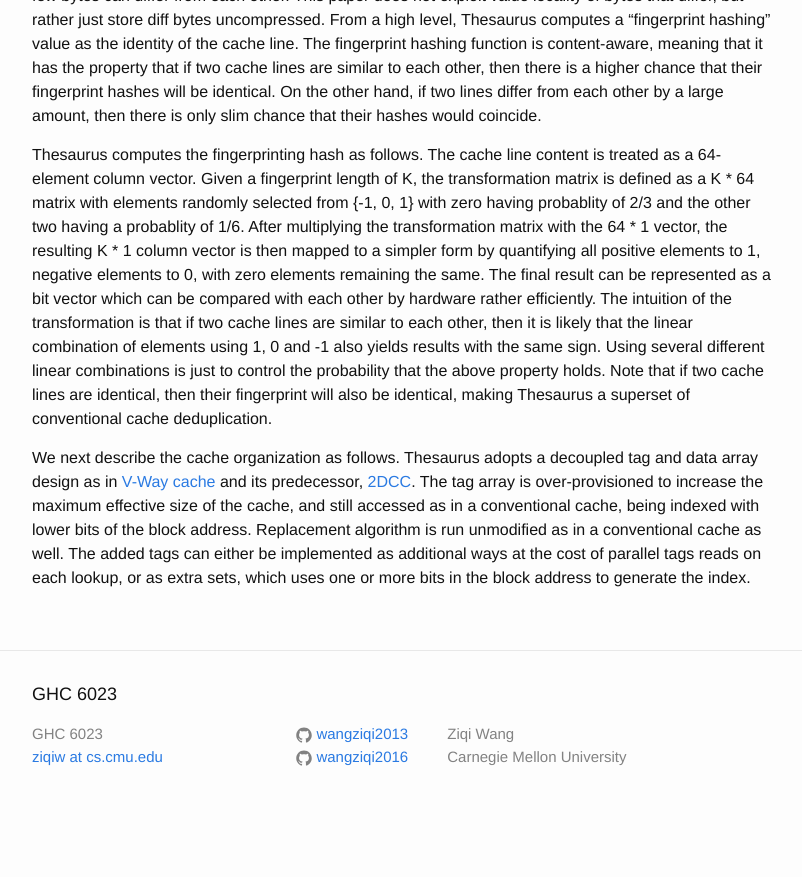
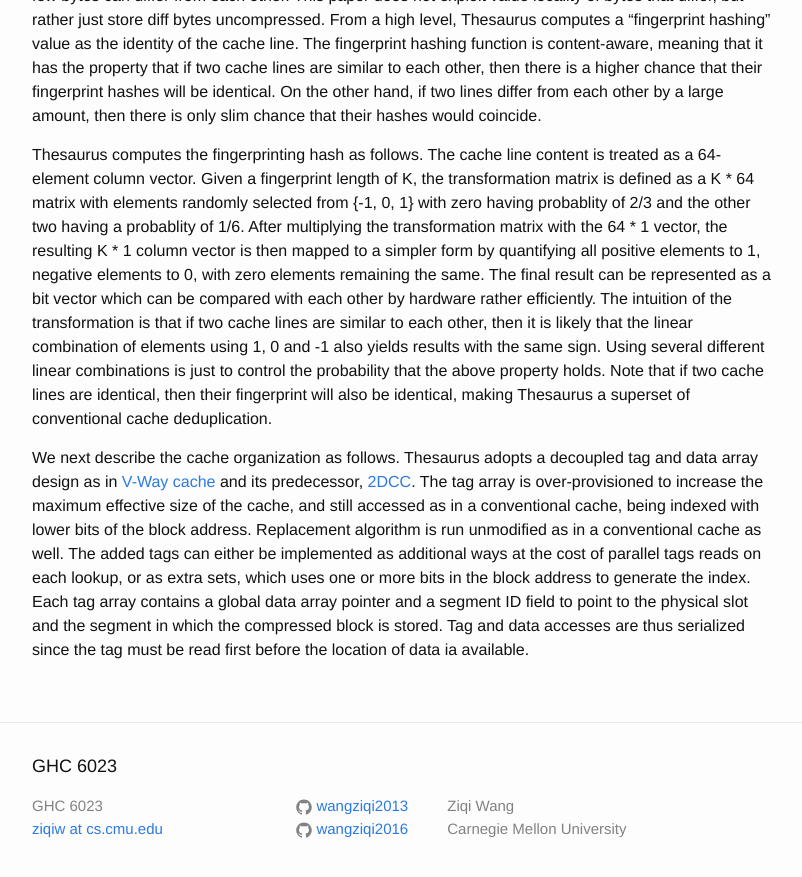
Before and after one commit to wangziqi2013/wangziqi2013.github.io, a Jekyll site: the page built from _posts/2020-07-23-thesaurus.markdown, in a window 1280 px wide and 900 px high, scrolled down 907 px. Shown: the top 877 px of the window, without its empty margins (238-1040 px from the left). Built offline with Jekyll 4.4.1, drawn with Linux system fonts in a browser that asks for light colours; before the commit the page ends 1735 px from its top, so only the background shows below that.

Commit message:
Finish tag array

```diff
--- a/_posts/2020-07-23-thesaurus.markdown
+++ b/_posts/2020-07-23-thesaurus.markdown
@@ -52,3 +52,6 @@ array is over-provisioned to increase the maximum effective size of the cache, a
 cache, being indexed with lower bits of the block address. Replacement algorithm is run unmodified as in a conventional
 cache as well. The added tags can either be implemented as additional ways at the cost of parallel tags reads on each
 lookup, or as extra sets, which uses one or more bits in the block address to generate the index.
+Each tag array contains a global data array pointer and a segment ID field to point to the physical slot and the
+segment in which the compressed block is stored. Tag and data accesses are thus serialized since the tag must be read
+first before the location of data ia available.
```
